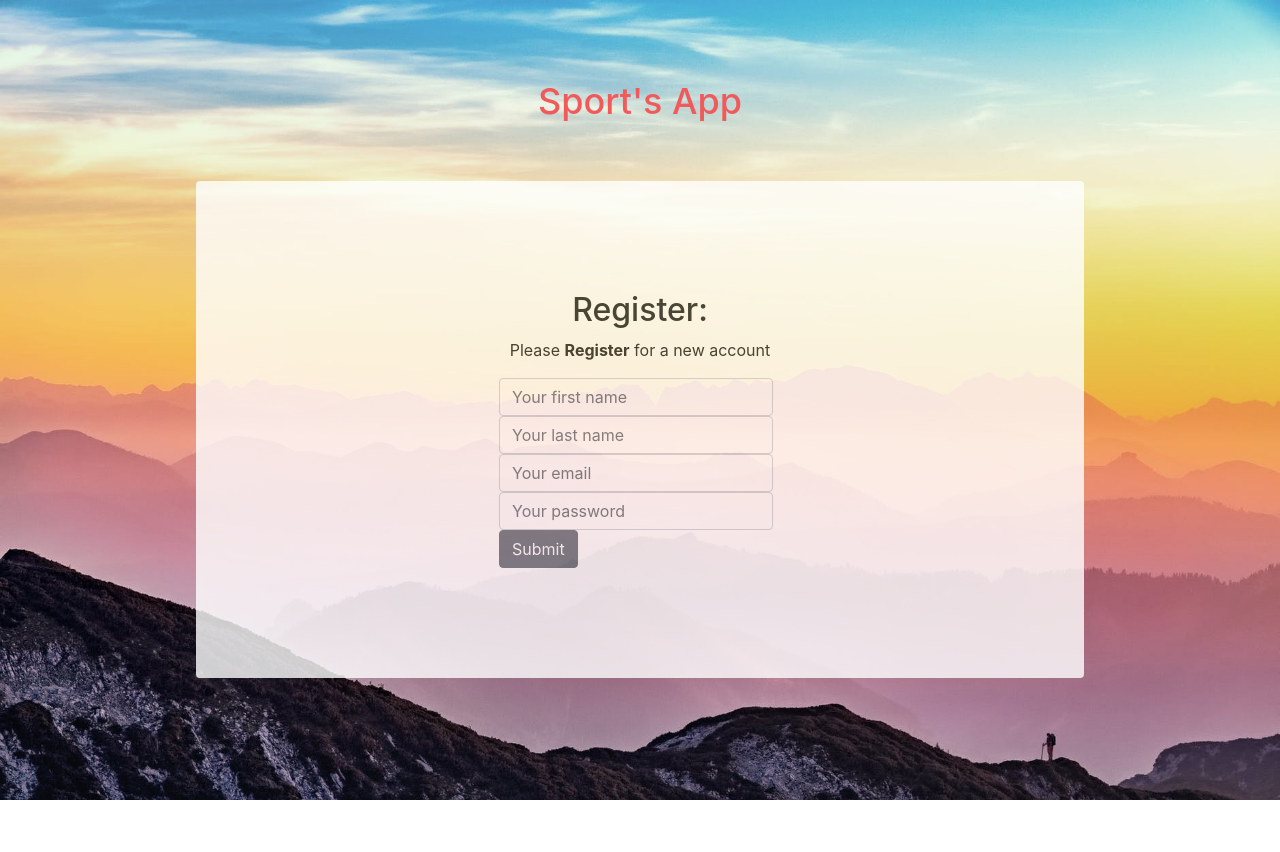
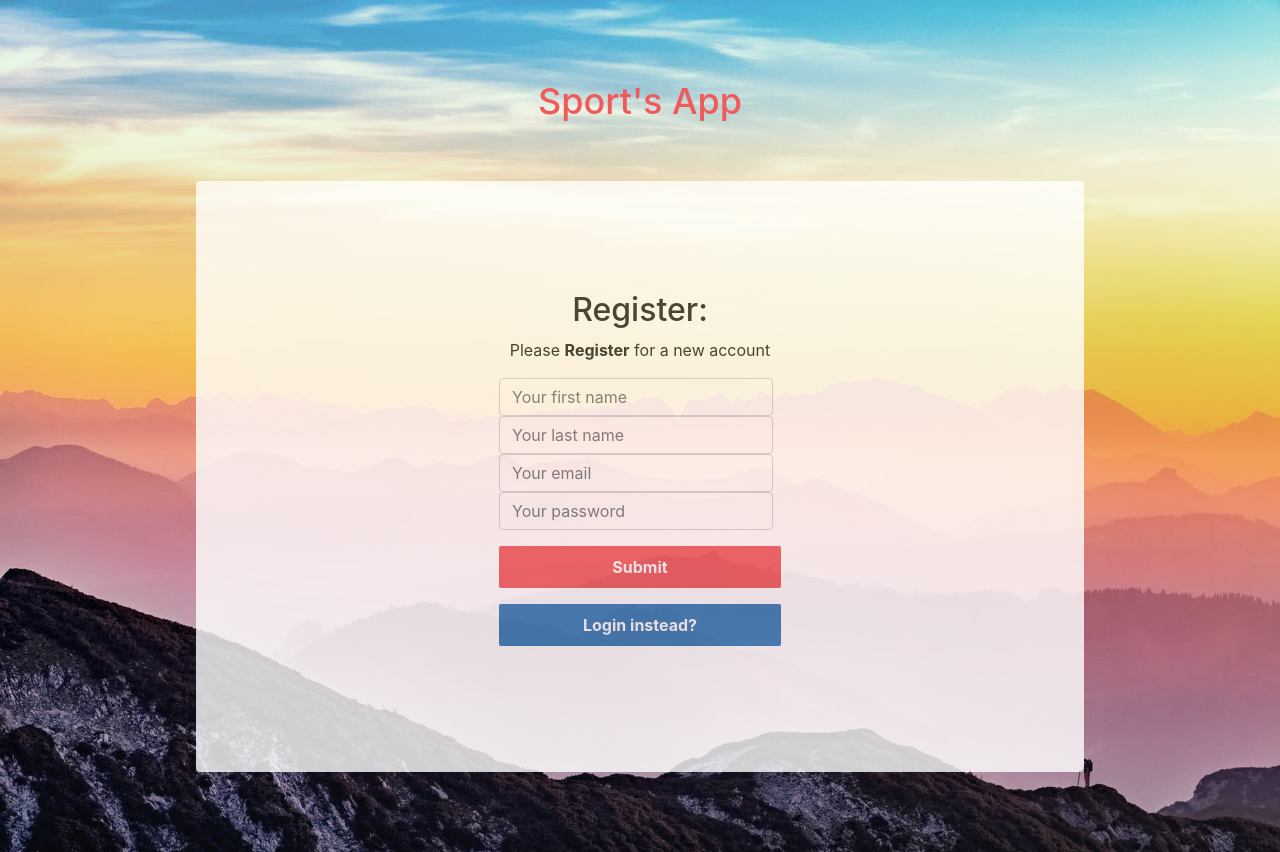
Before and after one commit to AslinurK/project3, a React (Create React App) app in the folder frontend/: page /register in a window 1280 px wide. Before the commit the page ends 800 px from the top, so only its background shows below. Built offline with nearby package versions, Linux system fonts and the light colour scheme.

Commit message:
events page

```diff
--- a/frontend/src/pages/EventsPage/index.js
+++ b/frontend/src/pages/EventsPage/index.js
@@ -4,21 +4,19 @@
 import cameraIcon from '../../assets/camera.png'
 import "./events.css";
 
-export default function EventsPage() {
+export default function EventsPage({ history }) {
     const [title, setTitle] = useState('')
     const [description, setDescription] = useState('')
     const [price, setPrice] = useState('')
     const [thumbnail, setThumbnail] = useState(null)
     const [sport, setSport] = useState('')
     const [date, setDate] = useState('')
-    const [errorMessage, setErrorMessage] = useState(false)
+    const [error, setError] = useState(false)
+    const [success, setSuccess] = useState(false)
 
     const preview = useMemo(() => {
         return thumbnail ? URL.createObjectURL(thumbnail) : null;
     }, [thumbnail])
-
-
-    console.log(title, description, price, sport)
 
     const submitHandler = async (evt) => {
         evt.preventDefault()
@@ -42,17 +40,16 @@
                 date !== "" &&
                 thumbnail !== null
             ) {
-                console.log("Event has been sent")
                 await api.post("/event", eventData, { headers: { user_id } })
-                console.log(eventData)
-                console.log("Event has been saved")
+                setSuccess(true)
+                setTimeout(() => {
+                    setSuccess(false)
+                }, 2000)
             } else {
-                setErrorMessage(true)
+                setError(true)
                 setTimeout(() => {
-                    setErrorMessage(false)
+                    setError(false)
                 }, 2000)
-
-                console.log("Missing required data")
             }
         } catch (error) {
             Promise.reject(error);
@@ -65,6 +62,7 @@
         <Container>
             <h2>Create your Event</h2>
             <Form onSubmit={submitHandler}>
+                <div className="input-group">
                     <FormGroup>
                         <Label>Upload Image: </Label>
                         <Label id='thumbnail' style={{ backgroundImage: `url(${preview})` }} className={thumbnail ? 'has-thumbnail' : ''}>
@@ -86,18 +84,27 @@
                     </FormGroup>
                     <FormGroup>
                         <Label>Event price: </Label>
-                    <Input id="price" type="text" value={price} placeholder={'Event Price 0.00'} onChange={(evt) => setPrice(evt.target.value)} />
+                        <Input id="price" type="text" value={price} placeholder={'Event Price $0.00'} onChange={(evt) => setPrice(evt.target.value)} />
                     </FormGroup>
                     <FormGroup>
                         <Label>Event date: </Label>
                         <Input id="date" type="date" value={date} placeholder={'Event Price $0.00'} onChange={(evt) => setDate(evt.target.value)} />
                     </FormGroup>
-                <Button type="submit">
-                    Create Event
+                </div>
+                <FormGroup>
+                    <Button className="submit-btn">Submit</Button>
+                </FormGroup>
+                <FormGroup>
+                    <Button className="secondary-btn" onClick={() => history.push("/dashboard")}>
+                        Dashboard
                     </Button>
+                </FormGroup>
             </Form>
-            {errorMessage ? (
+            {error ? (
                 <Alert className="event-validation" color="danger"> Missing required information</Alert>
+            ) : ""}
+            {success ? (
+                <Alert className="event-validation" color="success"> The event was created successfully!</Alert>
             ) : ""}
         </Container>
     )
--- a/frontend/src/pages/Register/index.js
+++ b/frontend/src/pages/Register/index.js
@@ -1,6 +1,6 @@
 import React, { useState } from 'react';
 import api from '../../services/api'
-import { Button, Form, FormGroup, Container, Input } from 'reactstrap';
+import { Button, Form, FormGroup, Container, Input, Alert } from 'reactstrap';
 
 export default function Register({ history }) {
     const [email, setEmail] = useState("")
@@ -8,11 +8,14 @@
     const [firstName, setFirstName] = useState("")
     const [lastName, setLastName] = useState("")
 
+    const [error, setError] = useState(false);
+    const [errorMessage, setErrorMessage] = useState("")
+
 
     const handleSubmit = async evt => {
         evt.preventDefault();
-        console.log('result of the submit', email, password, firstName, lastName)
 
+        if (email !== "" && password !== "" && firstName !== "" && lastName !== "") {
             const response = await api.post('/user/register', { email, password, firstName, lastName })
             const userId = response.data._id || false;
 
@@ -21,8 +24,23 @@
                 history.push('/dashboard')
             } else {
                 const { message } = response.data
-            console.log(message)
+                setError(true)
+                setErrorMessage(message)
+                setTimeout(() => {
+                    setError(false)
+                    setErrorMessage("")
+                }, 2000)
             }
+        } else {
+            setError(true)
+            setErrorMessage("You need to fill all the Inputs")
+            setTimeout(() => {
+                setError(false)
+                setErrorMessage("")
+            }, 2000)
+
+        }
+
     }
 
     return (
@@ -30,6 +48,7 @@
             <h2>Register:</h2>
             <p>Please <strong>Register</strong> for a new account</p>
             <Form onSubmit={handleSubmit}>
+                <div className="input-group">
                     <FormGroup className="mb-2 mr-sm-2 mb-sm-0">
                         <Input type="text" name="firstName" id="firstName" placeholder="Your first name" onChange={evt => setFirstName(evt.target.value)} />
                     </FormGroup>
@@ -42,8 +61,17 @@
                     <FormGroup className="mb-2 mr-sm-2 mb-sm-0">
                         <Input type="password" name="password" id="password" placeholder="Your password" onChange={evt => setPassword(evt.target.value)} />
                     </FormGroup>
-                <Button>Submit</Button>
+                </div>
+                <FormGroup>
+                    <Button className="submit-btn">Submit</Button>
+                </FormGroup>
+                <FormGroup>
+                    <Button className="secondary-btn" onClick={() => history.push("/login")}>Login instead?</Button>
+                </FormGroup>
             </Form>
+            {error ? (
+                <Alert className="event-validation" color="danger">{errorMessage}</Alert>
+            ) : ""}
         </Container>
     );
 }
```
Also changed, not shown: 2 other files (tests, documents, lock files or other folders). Lines whose indentation alone changed are shown as unchanged.
